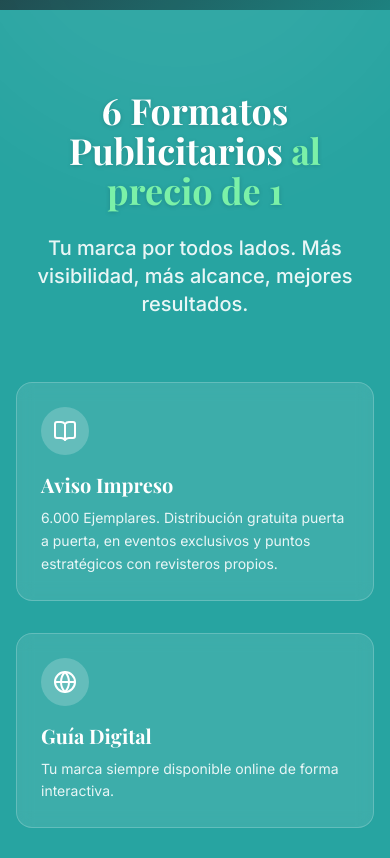
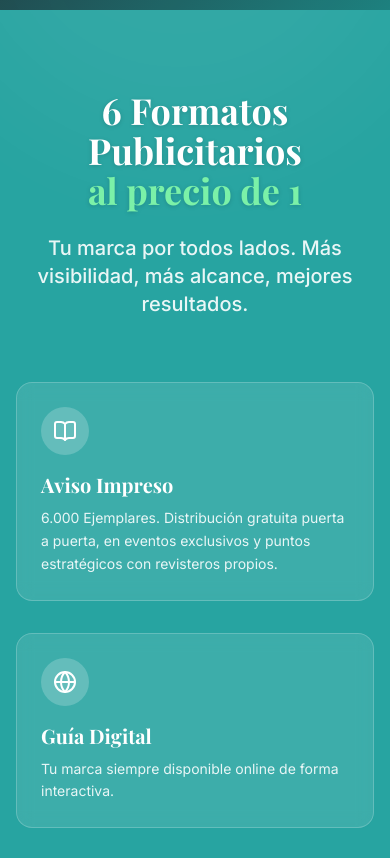
Before and after one commit to SrOtrebor/troncal-publicidad, a React (Vite) app: page / in a window 390 px wide. Shown: the part 800-1658 px from the top of the page. Built offline with nearby package versions, Linux system fonts and the light colour scheme; no server answers; the database is empty.

Commit message:
style: correcciones de saltos de línea para la vista en mobile

```diff
--- a/src/pages/Landing.tsx
+++ b/src/pages/Landing.tsx
@@ -57,7 +57,8 @@ export default function Landing() {
                 Publicitá en <br /><span className="text-gradient-teal whitespace-nowrap">La Troncal</span>
               </h1>
               <p className="mt-5 text-lg text-gray-300 max-w-xl leading-relaxed">
-                Guía Ruta Comercial 27 gráfica y digital.<br />
+                Guía Ruta Comercial 27<br />
+                gráfica y digital.<br />
                 Hiperlocal, interactiva y multimedial.<br />
                 Alcance directo a tu público objetivo.
               </p>
@@ -161,8 +162,8 @@ export default function Landing() {
         <div className="max-w-7xl mx-auto px-4 sm:px-6 lg:px-8 relative z-10">
           <motion.div className="text-center mb-16" {...fadeInUp}>
             <h2 className="text-4xl sm:text-5xl font-bold font-[family-name:var(--font-display)] text-white drop-shadow-sm">
-              6 Formatos Publicitarios <br className="hidden sm:block" />
-              <span className="text-green-300">al precio de 1</span>
+              6 Formatos Publicitarios <br />
+              <span className="text-green-300 whitespace-nowrap">al precio de 1</span>
             </h2>
             <p className="mt-6 text-xl text-teal-50 max-w-2xl mx-auto font-medium">
               Tu marca por todos lados. Más visibilidad, más alcance, mejores resultados.
```
